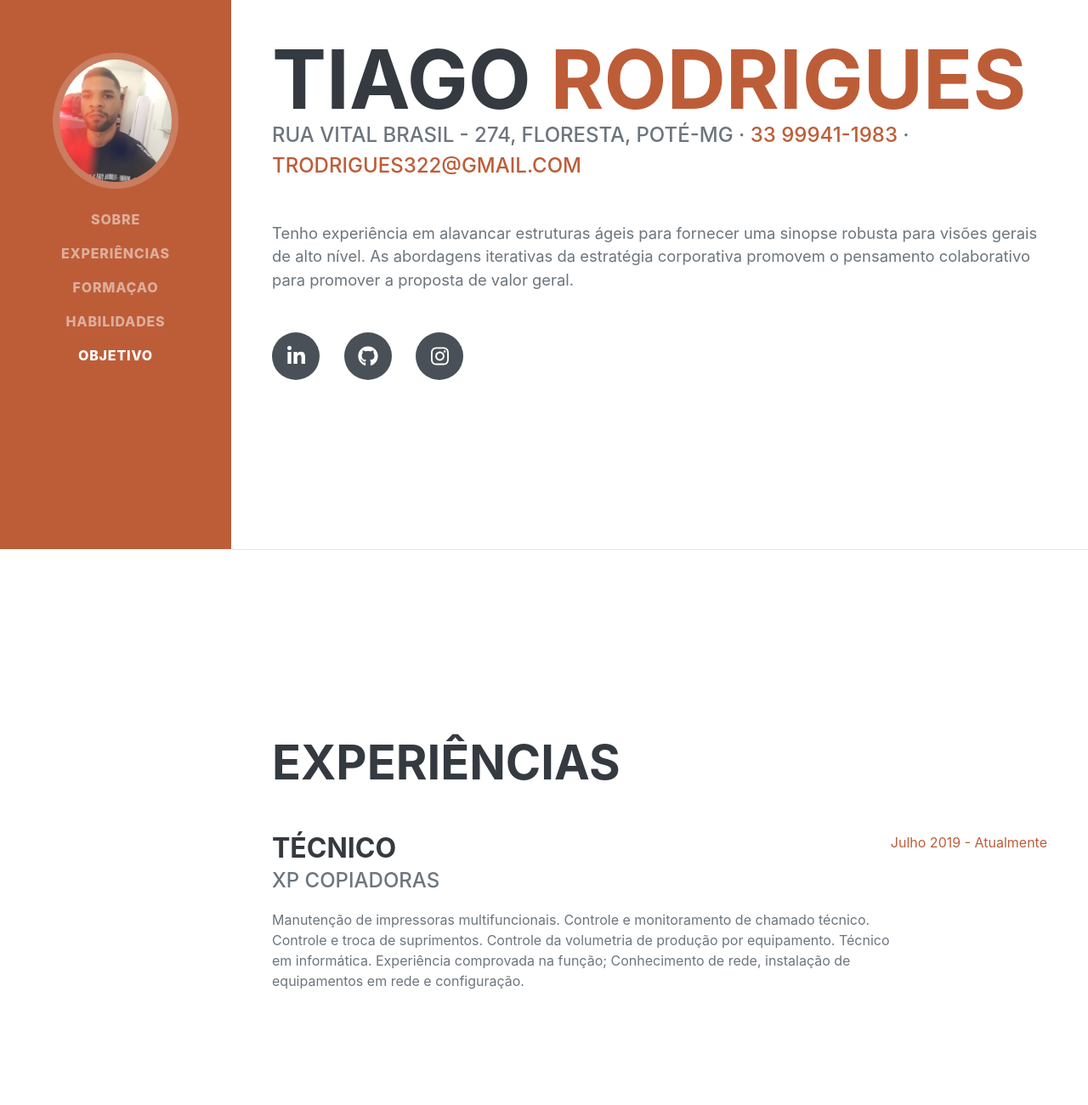
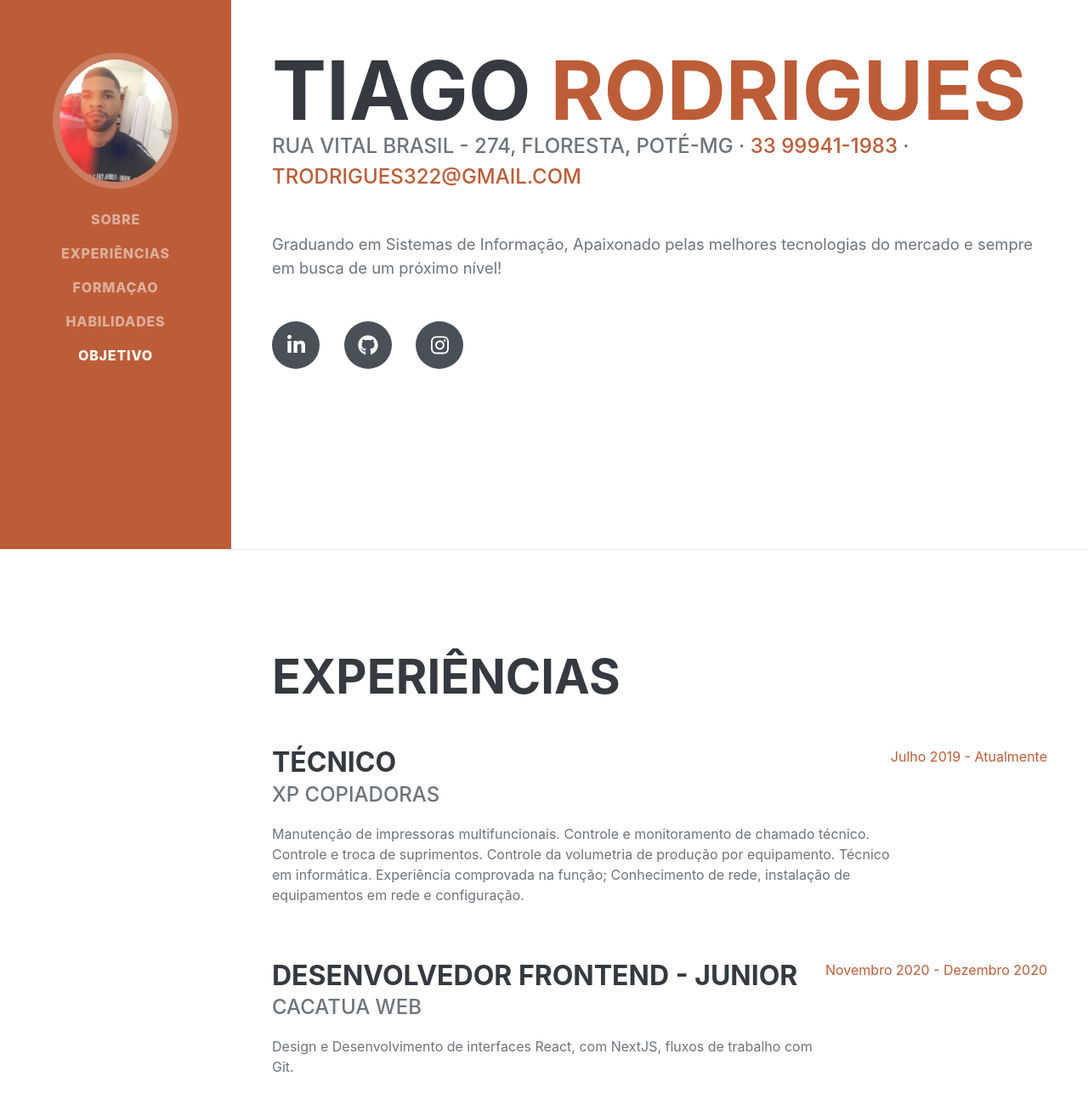
Before and after one commit to TiagoRodrigues456/Curriculo, a plain HTML site: page index.html in a window 1280 px wide. Shown: the part 154-1454 px from the top of the page at 85% size. Drawn offline with nearby package versions, Linux system fonts and the light colour scheme; a web font is replaced by a local one.

Commit message:
Update Info

```diff
--- a/index.html
+++ b/index.html
@@ -1,5 +1,6 @@
 <!DOCTYPE html>
 <html lang="pt-BR">
+
 <head>
     <meta charset="utf-8" />
     <meta name="viewport" content="width=device-width, initial-scale=1, shrink-to-fit=no" />
@@ -10,19 +11,24 @@
     <!-- Font Awesome icons (free version)-->
     <script src="https://use.fontawesome.com/releases/v5.13.0/js/all.js" crossorigin="anonymous"></script>
     <!-- Google fonts-->
-        <link href="https://fonts.googleapis.com/css?family=Saira+Extra+Condensed:500,700" rel="stylesheet" type="text/css" />
+    <link href="https://fonts.googleapis.com/css?family=Saira+Extra+Condensed:500,700" rel="stylesheet"
+        type="text/css" />
     <link href="https://fonts.googleapis.com/css?family=Muli:400,400i,800,800i" rel="stylesheet" type="text/css" />
     <!-- Core theme CSS (includes Bootstrap)-->
     <link href="css/styles.css" rel="stylesheet" />
 </head>
+
 <body id="page-top">
     <!-- Navigation-->
     <nav class="navbar navbar-expand-lg navbar-dark bg-primary fixed-top" id="sideNav">
         <a class="navbar-brand js-scroll-trigger" href="#page-top">
             <span class="d-block d-lg-none">Tiago Rodrigues</span>
-                <span class="d-none d-lg-block"><img class="img-fluid img-profile rounded-circle mx-auto mb-2" src="assets/img/profile.jpeg" alt="" /></span>
+            <span class="d-none d-lg-block"><img class="img-fluid img-profile rounded-circle mx-auto mb-2"
+                    src="assets/img/profile.jpeg" alt="" /></span>
         </a>
-            <button class="navbar-toggler" type="button" data-toggle="collapse" data-target="#navbarSupportedContent" aria-controls="navbarSupportedContent" aria-expanded="false" aria-label="Toggle navigation"><span class="navbar-toggler-icon"></span></button>
+        <button class="navbar-toggler" type="button" data-toggle="collapse" data-target="#navbarSupportedContent"
+            aria-controls="navbarSupportedContent" aria-expanded="false" aria-label="Toggle navigation"><span
+                class="navbar-toggler-icon"></span></button>
         <div class="collapse navbar-collapse" id="navbarSupportedContent">
             <ul class="navbar-nav">
                 <li class="nav-item"><a class="nav-link js-scroll-trigger" href="#about">Sobre</a></li>
@@ -49,11 +55,14 @@
                     ·
                     <a href="mailto:trodrigues322@gmail.com">trodrigues322@gmail.com</a>
                 </div>
-                    <p class="lead mb-5">Tenho experiência em alavancar estruturas ágeis para fornecer uma sinopse robusta para visões gerais de alto nível. As abordagens iterativas da estratégia corporativa promovem o pensamento colaborativo para promover a proposta de valor geral.</p>
+                <p class="lead mb-5">Graduando em Sistemas de Informação, Apaixonado
+                    pelas melhores tecnologias do mercado e sempre em busca de um próximo nível!</p>
                 <div class="social-icons">
-                        <a class="social-icon" href="https://linkedin.com/in/tiago-rodrigues-dos-santos-bb58681b0"><i class="fab fa-linkedin-in"></i></a>
+                    <a class="social-icon" href="https://www.linkedin.com/in/tiago-santos-bb58681b0/"><i
+                            class="fab fa-linkedin-in"></i></a>
                     <a class="social-icon" href="https://github.com/TiagoRodrigues456"><i class="fab fa-github"></i></a>
-                        <a class="social-icon" href="https://www.instagram.com/tiago_santos64/"><i class="fab fa-instagram"></i></a>
+                    <a class="social-icon" href="https://www.instagram.com/tiago_santos64/"><i
+                            class="fab fa-instagram"></i></a>
 
                 </div>
             </div>
@@ -74,6 +83,18 @@
                             Conhecimento de rede, instalação de equipamentos em rede e configuração.</p>
                     </div>
                     <div class="flex-shrink-0"><span class="text-primary">Julho 2019 - Atualmente</span></div>
+
+                </div>
+
+                <div class="d-flex flex-column flex-md-row justify-content-between mb-5">
+                    <div class="flex-grow-1">
+                        <h3 class="mb-0">Desenvolvedor Frontend - Junior</h3>
+                        <div class="subheading mb-3">Cacatua Web</div>
+                        <p> Design e Desenvolvimento de interfaces React, com NextJS, fluxos de trabalho
+                            com Git.
+                        </p>
+                    </div>
+                    <div class="flex-shrink-0"><span class="text-primary">Novembro 2020 - Dezembro 2020</span></div>
                 </div>
             </div>
         </section>
@@ -142,7 +163,9 @@
         <section class="resume-section" id="interests">
             <div class="resume-section-content">
                 <h2 class="mb-5">Objetivo</h2>
-                    <p>Busco uma vaga no mercado de trabalho, numa empresa onde eu possa me desenvolver profissionalmente, demonstrar minhas competências e habilidades técnicas e emocionais e, em conjunto com os meus colegas e gestores, eu possa colaborar para o crescimento da organização e do grupo.</p>
+                <p>Busco uma vaga no mercado de trabalho, numa empresa onde eu possa me desenvolver profissionalmente,
+                    demonstrar minhas competências e habilidades técnicas e emocionais e, em conjunto com os meus
+                    colegas e gestores, eu possa colaborar para o crescimento da organização e do grupo.</p>
                 <!-- <p class="mb-0">When forced indoors, I follow a number of sci-fi and fantasy genre movies and television shows, I am an aspiring chef, and I spend a large amount of my free time exploring the latest technology advancements in the front-end web development world.</p> -->
             </div>
         </section>
@@ -173,4 +196,5 @@
     <!-- Core theme JS-->
     <script src="js/scripts.js"></script>
 </body>
+
 </html>
```
Lines whose indentation alone changed are shown as unchanged.
